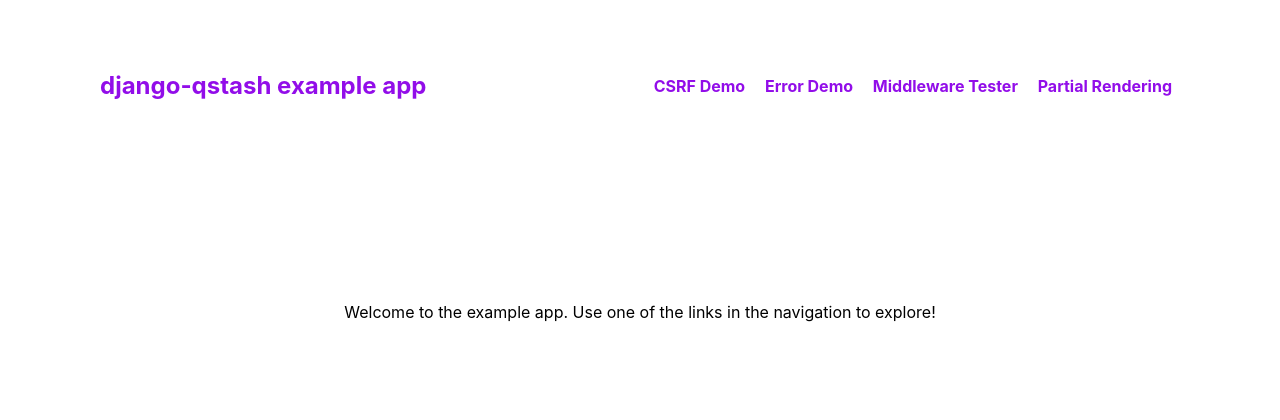
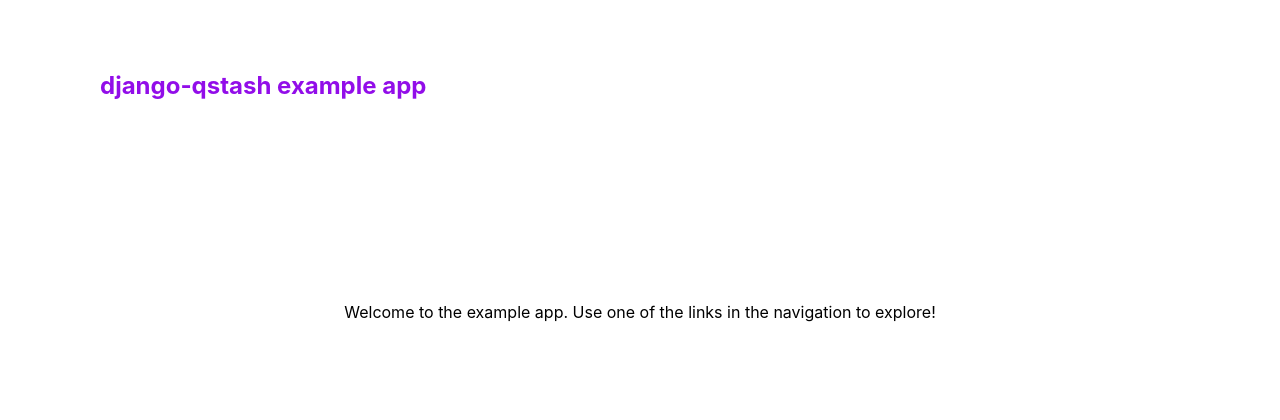
Before and after one commit to kaankutan/django-qstash, a Django app: template example/example/templates/index.html in a window 1280 px wide. Shown: the top 420 px of the page. Run offline with Django 3.2, Linux system fonts and the light colour scheme; the template is opened without the code that fills it, so the values that code supplies are empty.

Commit message:
Removed unused links

```diff
--- a/example/example/templates/_base.html
+++ b/example/example/templates/_base.html
@@ -16,20 +16,6 @@
           django-qstash example app
         </a>
       </h1>
-      <ul>
-        <li>
-          <a href="/csrf-demo/">CSRF Demo</a>
-        </li>
-        <li>
-          <a href="/error-demo/">Error Demo</a>
-        </li>
-        <li>
-          <a href="/middleware-tester/">Middleware Tester</a>
-        </li>
-        <li>
-          <a href="/partial-rendering/">Partial Rendering</a>
-        </li>
-      </ul>
     </nav>
   </header>
   <main id="main">
```
